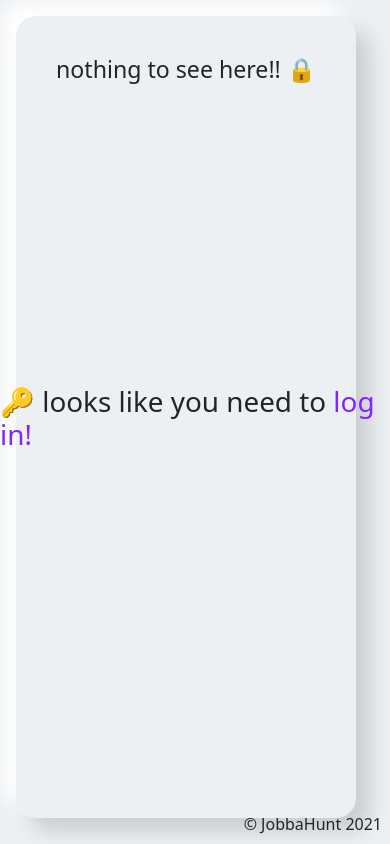
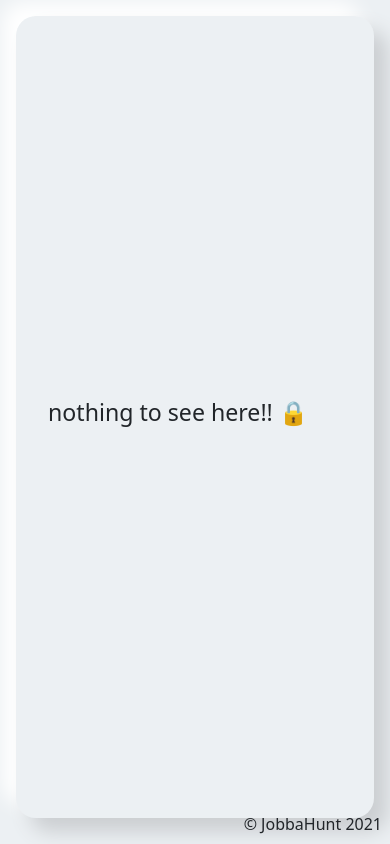
Before and after one commit to AdilIqbal95/Career_App, a React app in the folder react-client/: page /home in a window 390 px wide. Built offline with nearby package versions, Linux system fonts and the light colour scheme; a web font is replaced by a local one.

Commit message:
:iphone: changed to relative position and add wrapper for flexbox

```diff
--- a/react-client/src/components/Profile/_profile.scss
+++ b/react-client/src/components/Profile/_profile.scss
@@ -1,6 +1,6 @@
 .profile-container {
     height: 100vh;
-    position: fixed;
+    position: relative;
 
     footer {
         display: flex;
@@ -11,6 +11,14 @@
             width: 50%
         }
     }
+
+    .wrapper {
+        padding: 2rem;
+        display: flex;
+        flex-direction: column;
+        justify-content: space-around;
+        height: 100%;
+    }
 }
 
 #profile {
@@ -18,7 +26,6 @@
     height: 95vh;
     position: relative;
     border-radius: 20px;
-    padding: 40px;
     box-sizing: border-box;
     background: $app-background;
     box-shadow: 14px 14px 20px #cbced1, -14px -14px 20px white;
--- a/react-client/src/components/Profile/index.js
+++ b/react-client/src/components/Profile/index.js
@@ -1,10 +1,10 @@
-import React from 'react';
+import React, { useState } from 'react';
 import { useHistory } from 'react-router-dom';
-import { About } from '../../pages';
 import { useAuthContext } from '../../contexts/auth'
 
 const Profile = () => {
     const { currentUser, logout } = useAuthContext();
+    const { editProfPic, setEditProfPic } = useState(true)
 
     const history = useHistory();
 
@@ -20,14 +20,25 @@
         history.push('/home/about')
     }
 
+    function handleEditProfile(e) {
+        e.preventDefault()
+        setEditProfPic(!editProfPic);
+    }
+
     return (
         <>
             <div className="profile-container">
                 <main id="profile">
+                    <div className="wrapper">
                         {!currentUser ?
                             <h3 style={{ display: "flex", alignItems: "center" }}>nothing to see here!! 🔒</h3> :
                             <>
                                 <img src="http://comic-cons.xyz/wp-content/uploads/Star-Wars-avatar-icon-Jabba-the-Hutt.png" className="profile-pic"></img>
+                                <form >
+                                    <input type="file" id="my-profile-pic" name="profile-pic" />
+                                    {editProfPic ? <button type="submit" onSubmit={handleEditProfile}>save </button> : <button type="submit" onSubmit={handleEditProfile}>edit</button>}
+                                </form>
+
                                 <div className="username">Jobba</div>
 
                                 <div className="game-stats">
@@ -50,6 +61,7 @@
                                     <button role="logout" id="logout" onClick={logout}>Logout</button>
                                 </footer>
                             </>}
+                    </div>
                 </main>
             </div>
 
```
Lines whose indentation alone changed are shown as unchanged.
